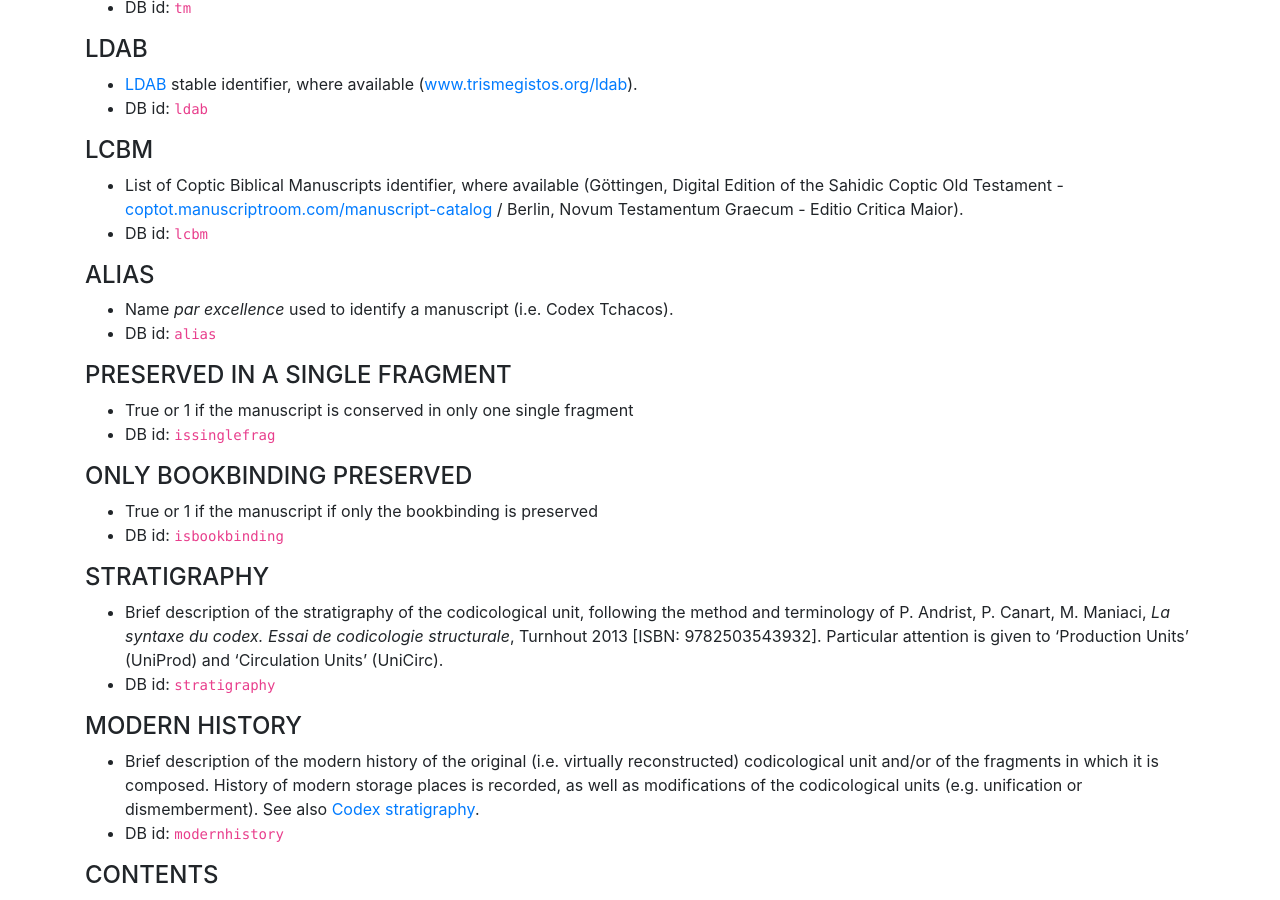
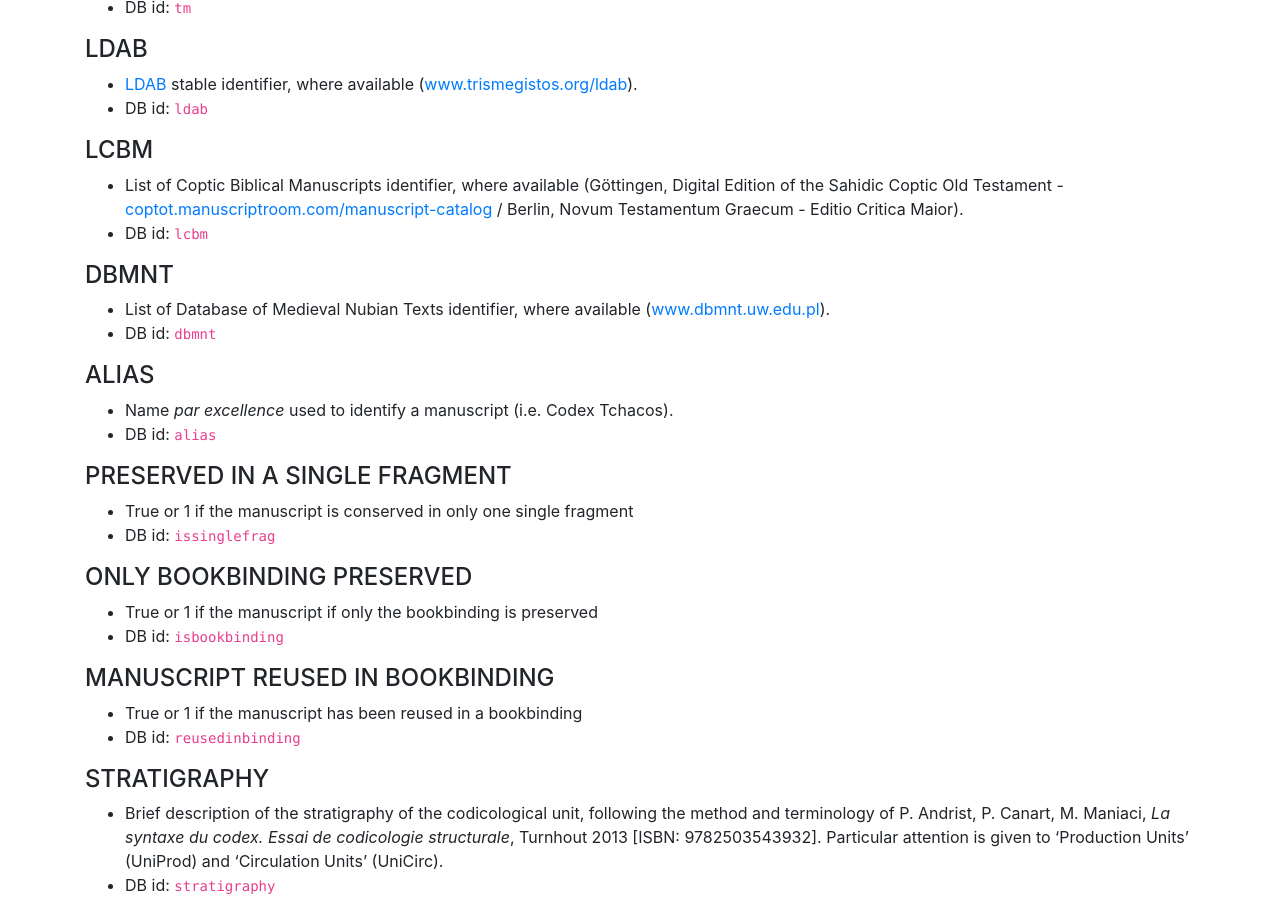
Before and after one commit to paths-erc/docs, a Jekyll site: the page built from handbook/manuscripts.md, in a window 1280 px wide and 900 px high, scrolled down 995 px. Built offline with Jekyll 4.4.1, drawn with Linux system fonts in a browser that asks for light colours; nearby versions of some CDN libraries.

Commit message:
Added manuscripts.dbmnt and manuscripts.reusedinbinding

```diff
--- a/handbook/manuscripts.md
+++ b/handbook/manuscripts.md
@@ -39,6 +39,10 @@ Ref.: `paths.manuscripts`
 - List of Coptic Biblical Manuscripts identifier, where available (Göttingen, Digital Edition of the Sahidic Coptic Old Testament - [coptot.manuscriptroom.com/manuscript-catalog](http://coptot.manuscriptroom.com/manuscript-catalog) / Berlin, Novum Testamentum Graecum - Editio Critica Maior).
 - DB id: `lcbm`
 
+#### DBMNT
+- List of Database of Medieval Nubian Texts identifier, where available ([www.dbmnt.uw.edu.pl](http://www.dbmnt.uw.edu.pl)).
+- DB id: `dbmnt`
+
 #### ALIAS
 - Name *par excellence* used to identify a manuscript (i.e. Codex Tchacos).
 - DB id: `alias`
@@ -50,6 +54,10 @@ Ref.: `paths.manuscripts`
 #### ONLY BOOKBINDING PRESERVED
 - True or 1 if the manuscript if only the bookbinding is preserved
 - DB id: `isbookbinding`
+
+#### MANUSCRIPT REUSED IN BOOKBINDING
+- True or 1 if the manuscript has been reused in a bookbinding
+- DB id: `reusedinbinding`
 
 #### STRATIGRAPHY
 - Brief description of the stratigraphy of the codicological unit, following the method and terminology of P. Andrist, P. Canart, M. Maniaci, *La syntaxe du codex. Essai de codicologie structurale*, Turnhout 2013 [ISBN: 9782503543932]. Particular attention is given to 'Production Units' (UniProd) and 'Circulation Units' (UniCirc).
```
Also changed, not shown: schema/manuscripts.md (+2 -0 lines).
